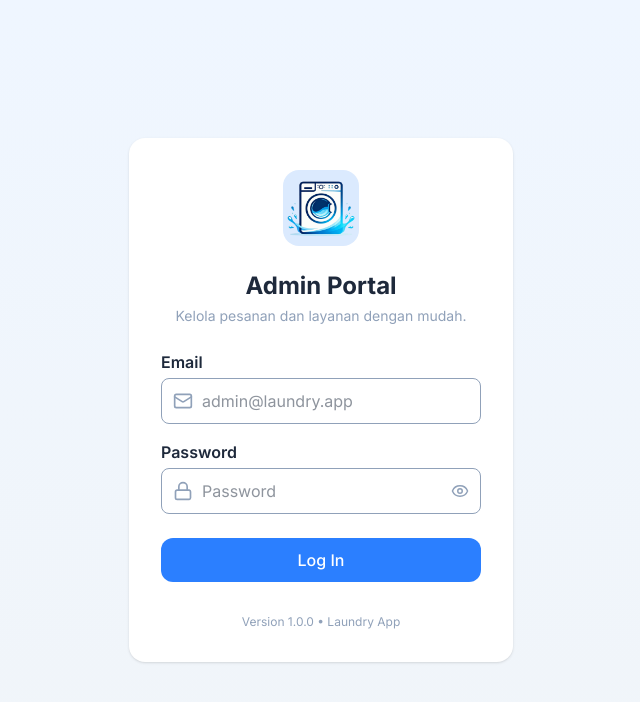
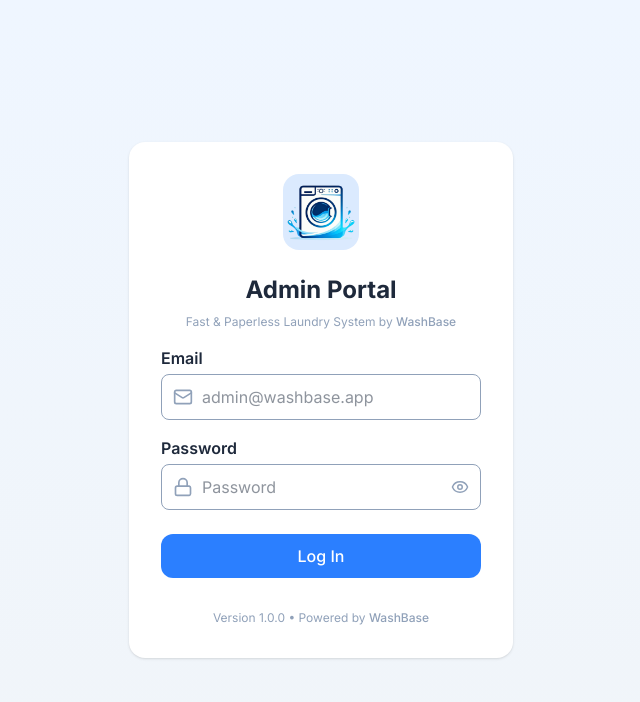
Before and after one commit to Rydhoff/laundry-app, a Next.js app: page /login in a window 1280 px wide. Shown: the top 702 px of the page, without its empty margins (319-959 px from the left). Built offline with nearby package versions, Linux system fonts and the light colour scheme; no server answers; a web font is replaced by a local one.

Commit message:
add branding WashBase

```diff
--- a/app/dashboard/setting/page.tsx
+++ b/app/dashboard/setting/page.tsx
@@ -268,6 +268,9 @@ Terima kasih 🙏`}
                 {loadingLogout ? 'Logging out...' : 'Logout'}
             </button>
 
+            <p className="text-[11px] text-slate-400 text-center mt-6">
+                WashBase – Fast & Paperless Laundry System
+            </p>
 
             {showProfileModal && (
                 <div className="fixed inset-0 z-50 flex items-center justify-center bg-black/40 p-4">
--- a/app/layout.tsx
+++ b/app/layout.tsx
@@ -4,7 +4,7 @@ import '@/app/globals.css';
 import { Toaster } from 'sonner';
 
 export const metadata: Metadata = {
-  title: 'Laundry App',
+  title: 'WashBase',
   description: 'Laundry Management App',
   manifest: '/manifest.json'
 }
--- a/app/login/page.tsx
+++ b/app/login/page.tsx
@@ -50,9 +50,12 @@ export default function LoginPage() {
                 < h1 className="text-2xl font-bold text-center" >
                     Admin Portal
                 </h1 >
-                <p className="text-sm text-slate-400 text-center mt-1 mb-6">
-                    Kelola pesanan dan layanan dengan mudah.
+
+                {/* 🔹 BRAND WASHBASE */}
+                <p className="text-xs text-slate-400 text-center mt-2 mb-4">
+                    Fast & Paperless Laundry System by <span className="font-medium">WashBase</span>
                 </p>
+
                 <form onSubmit={(e) => e.preventDefault()}>
                     {/* Email */}
                     <div className="mb-4">
@@ -62,7 +65,7 @@ export default function LoginPage() {
                             <input
                                 id="email"
                                 type="email"
-                                placeholder="admin@laundry.app"
+                                placeholder="admin@washbase.app"
                                 className="w-full pl-10 pr-3 py-2.5 border border-slate-400 bg-white rounded-lg focus:outline-none focus:ring-1 focus:ring-blue-400"
                                 value={email}
                                 onChange={(e) => setEmail(e.target.value)}
@@ -104,7 +107,7 @@ export default function LoginPage() {
                 </form>
                 {/* Footer */}
                 <p className="text-xs text-slate-400 text-center mt-8">
-                    Version 1.0.0 • Laundry App
+                    Version 1.0.0 • Powered by <span className="font-medium">WashBase</span>
                 </p>
             </div >
         </div >
--- a/app/nota/[id]/page.tsx
+++ b/app/nota/[id]/page.tsx
@@ -147,6 +147,11 @@ export default async function NotaPage({
 
                     <NotaQRCode value={notaUrl} />
 
+                    {/* 🔹 BRAND WASHBASE */}
+                    <p className="text-[11px] text-slate-600 text-center mt-4">
+                        Nota digital dibuat otomatis oleh <span className="font-medium">WashBase</span>
+                    </p>
+
                 </div>
             </div>
         </div>
```
Also changed, not shown: public/manifest.json.
